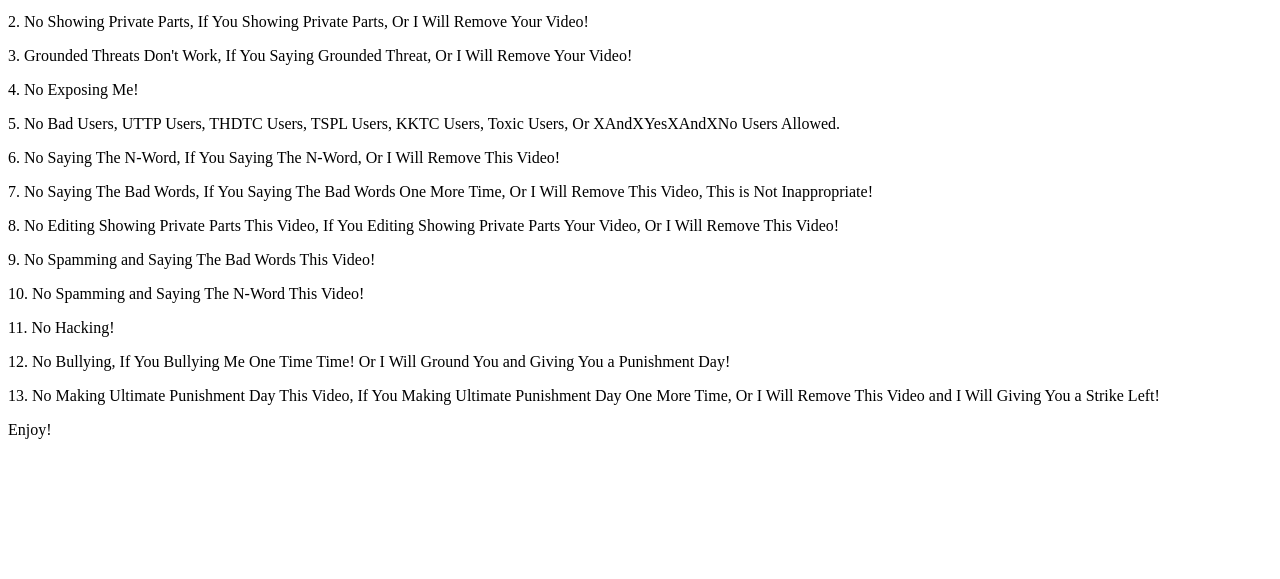
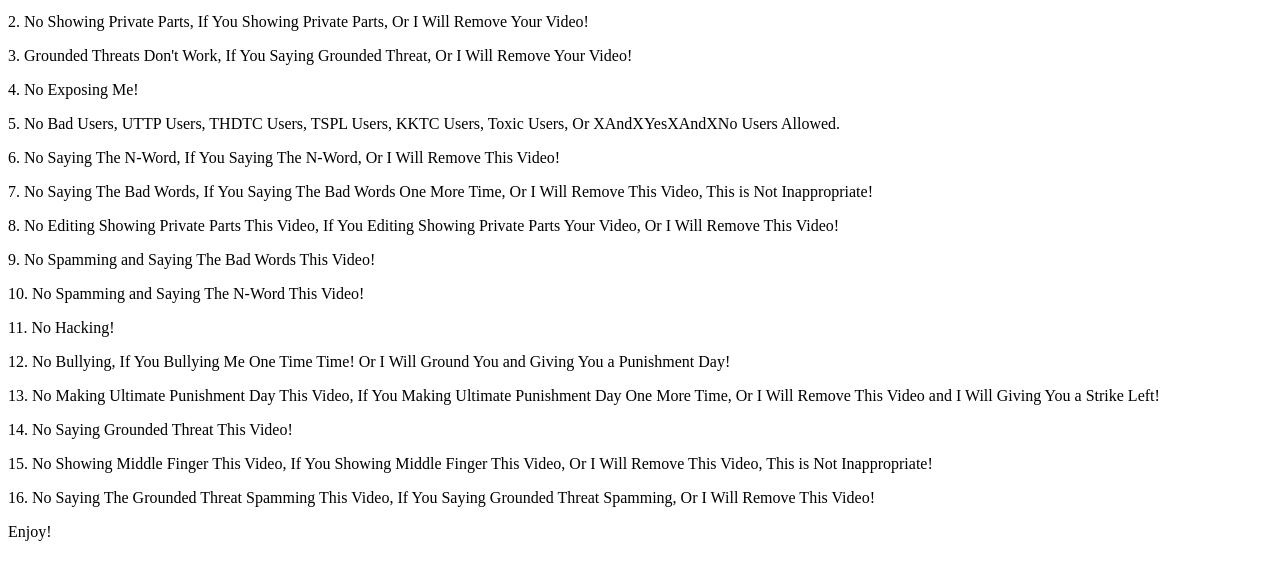
Before and after one commit to edytaniedzialkowska-dev/GoAnimate-Jacob2010-Edition, a website: page html/rules.html in a window 1280 px wide. Shown: the part 101-680 px from the top of the page. Drawn offline with Linux system fonts and the light colour scheme.

Commit message:
Add new rules to rules.html

```diff
--- a/html/rules.html
+++ b/html/rules.html
@@ -17,6 +17,9 @@
 <p>11. No Hacking!</p>
 <p>12. No Bullying, If You Bullying Me One Time Time! Or I Will Ground You and Giving You a Punishment Day!</p>
 <p>13. No Making Ultimate Punishment Day This Video, If You Making Ultimate Punishment Day One More Time, Or I Will Remove This Video and I Will Giving You a Strike Left!</p>
+<p>14. No Saying Grounded Threat This Video!</p>
+<p>15. No Showing Middle Finger This Video, If You Showing Middle Finger This Video, Or I Will Remove This Video, This is Not Inappropriate!</p>
+<p>16. No Saying The Grounded Threat Spamming This Video, If You Saying Grounded Threat Spamming, Or I Will Remove This Video!</p>
 
 
 
```
